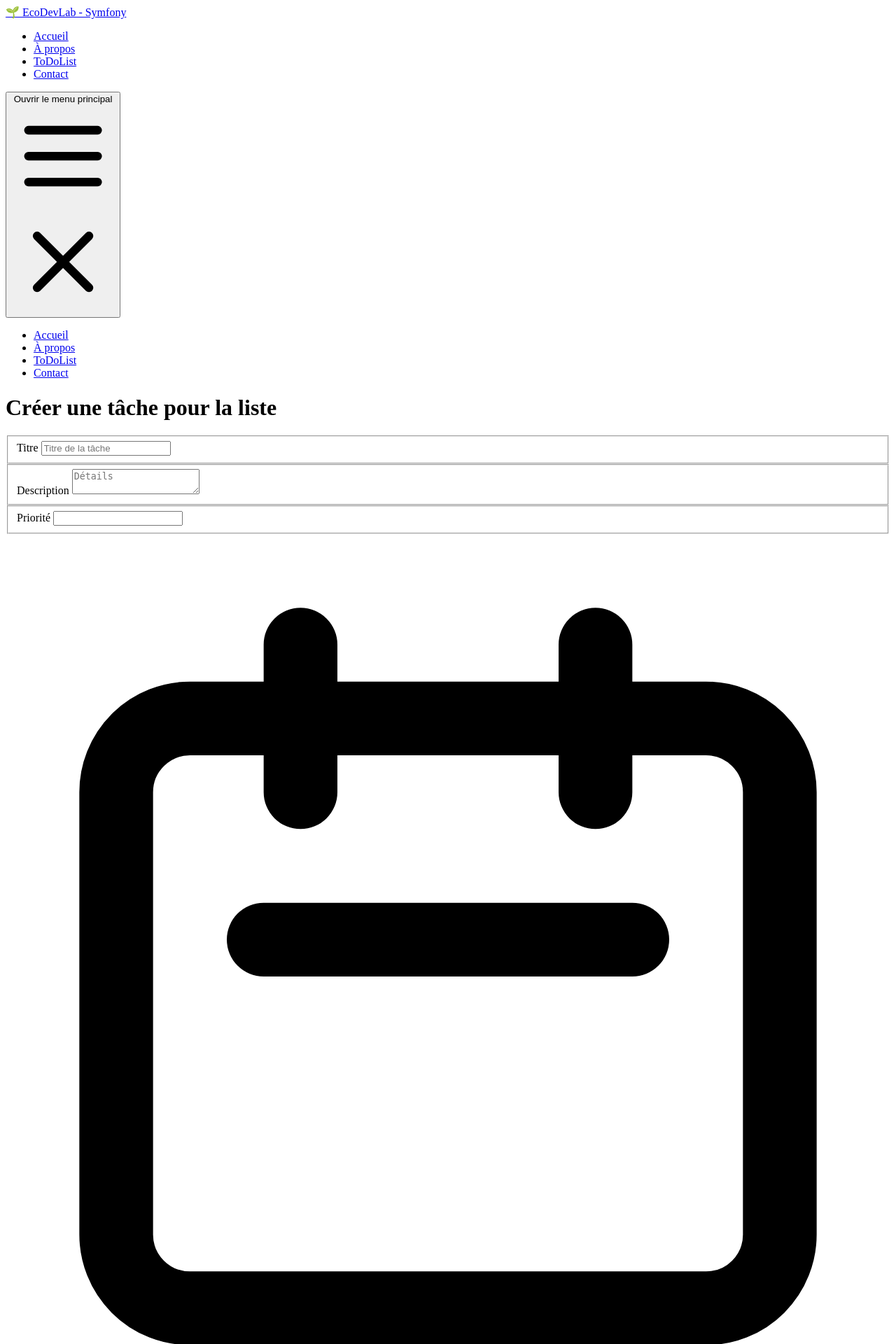
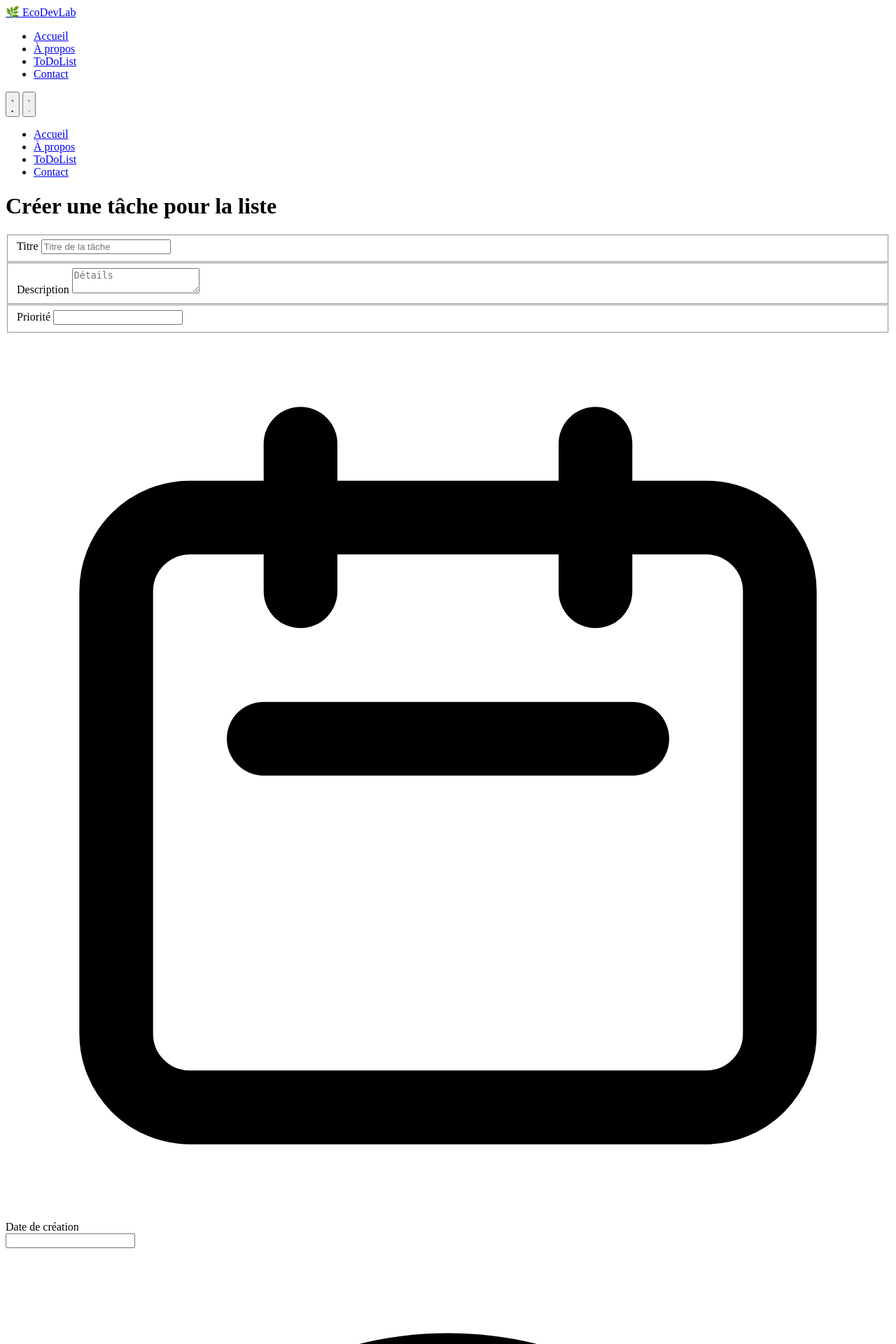
Before and after one commit to OpheliePDev/mini_site, a Symfony app: template templates/task/new.html.twig in a window 1280 px wide. Shown: the top 1920 px of the page at 70% size. Run offline with Twig, Linux system fonts and the light colour scheme; the template is opened without the code that fills it, so the values that code supplies are empty; form fields are guessed from the names that the template uses; some libraries are stand-ins or nearby versions.

Commit message:
Creating Dark Mode

```diff
--- a/assets/app.js
+++ b/assets/app.js
@@ -9,3 +9,4 @@
 // any CSS you import will output into a single css file (app.css in this case)
 import './styles/app.css';
 import './js/burger_menu.js';
+import './js/dark_mode.js';
--- a/templates/base.html.twig
+++ b/templates/base.html.twig
@@ -1,52 +1,63 @@
 <!DOCTYPE html>
-<html lang="fr">
+<html lang="fr" class="notranslate" translate="no">
   <head>
-    <meta charset="UTF-8">
-    <meta name="viewport" content="width=device-width, initial-scale=1.0">
-    <title>{% block title %}Mon site{% endblock %}</title>
-    <meta name="description" content="{% block meta_description %}Application Symfony éco-responsable et minimaliste{% endblock %}">
+    <meta charset="UTF-8" />
+    <meta name="viewport" content="width=device-width, initial-scale=1.0" />
+    <title>{% block title %}EcoDevLab - Symfony{% endblock %}</title>
+    <meta name="description" content="{% block meta_description %}Application Symfony éco-responsable et minimaliste{% endblock %}" />
+    <meta name="theme-color" content="#064e3b" />
+
+    {# 🌗 Thème instantané sans flash #}
+    <script>
+      (() => {
+        const savedTheme = localStorage.getItem("theme");
+        const systemDark = window.matchMedia("(prefers-color-scheme: dark)").matches;
+        const theme = savedTheme ?? (systemDark ? "dark" : "light");
+        if (theme === "dark") document.documentElement.classList.add("dark");
+      })();
+    </script>
     {% block stylesheets %}
       {{ encore_entry_link_tags('app') }}
-    {% endblock%}
+    {% endblock %}
   </head>
-<body class="min-h-screen bg-gray-50 text-gray-800 antialiased">
+  <body class="min-h-screen antialiased">
     <header class="header">
-        <nav class="navbar">
-            <!-- La section agit maintenant comme un conteneur simple -->
-            <section class="nav-section-container max-w-7xl mx-auto px-4 sm:px-6 lg:px-8">
-
-                <!-- Logo -->
-                <a href="{{ path('app_home') }}" class="nav-brand">🌱 EcoDevLab - Symfony</a>
-
-                <!-- Liens du Menu Principal (Desktop) -->
-                <!-- Utilisation de la nouvelle classe CSS 'nav-desktop' -->
-                <ul class="nav-desktop space-x-6 list-none p-0 m-0">
+      <nav class="max-w-7xl mx-auto px-4 sm:px-6 lg:px-8 nav-section-container">
+        {# 🌱 Nom du site à gauche #}
+        <a href="{{ path('app_home') }}" class="nav-brand">
+          🌿 EcoDevLab
+        </a>
+        {# 🌍 Menu + toggle à droite #}
+        <div class="flex items-center space-x-6">
+          <ul class="nav-desktop">
             <li><a href="{{ path('app_home') }}">Accueil</a></li>
             <li><a href="{{ path('about') }}">À propos</a></li>
             <li><a href="{{ path('app_task_list_index') }}">ToDoList</a></li>
             <li><a href="{{ path('contact') }}">Contact</a></li>
           </ul>
-
-                <!-- Bouton Burger (Mobile) -->
-                <!-- Utilisation de la nouvelle classe CSS 'nav-mobile-toggler' -->
-                <span id="menu-button-wrapper" class="nav-mobile-toggler flex items-center">
-                    <button id="menu-button" class="inline-flex items-center justify-center p-2 rounded-xl bg-green-800 text-white hover:bg-green-600 focus:outline-none focus:ring-4 focus:ring-green-400 focus:ring-opacity-50 transition duration-200" aria-expanded="false">
-                        <span class="sr-only">Ouvrir le menu principal</span>
-                        <!-- Icône Burger (Hamburger) -->
-                        <svg id="icon-open" class="block h-6 w-6" xmlns="http://www.w3.org/2000/svg" fill="none" viewBox="0 0 24 24" stroke="currentColor" aria-hidden="true">
+          {# ☀️🌙 Bouton thème #}
+          <button id="theme-toggle" aria-label="Basculer le thème" class="theme-toggle">
+            <svg id="icon-sun" class="absolute w-6 h-6 text-yellow-400 hidden" xmlns="http://www.w3.org/2000/svg" fill="none" viewBox="0 0 24 24" stroke="currentColor" stroke-width="1.8">
+              <circle cx="12" cy="12" r="4" fill="currentColor" />
+              <path stroke-linecap="round" stroke-linejoin="round" d="M12 2v2M12 20v2M4.93 4.93l1.41 1.41M17.66 17.66l1.41 1.41M2 12h2M20 12h2M4.93 19.07l1.41-1.41M17.66 6.34l1.41-1.41" />
+            </svg>
+            <svg id="icon-moon" class="absolute w-6 h-6 text-gray-200 hidden" xmlns="http://www.w3.org/2000/svg" fill="currentColor" viewBox="0 0 24 24">
+              <path d="M21.75 15.002A9 9 0 0112 3a9.003 9.003 0 000 18 9 9 0 009.75-5.998z" />
+            </svg>
+          </button>
+          {# 🍔 Menu mobile #}
+          <button id="menu-toggle" class="nav-mobile-toggler">
+            <svg id="icon-open" class="block h-6 w-6" xmlns="http://www.w3.org/2000/svg" fill="none" viewBox="0 0 24 24" stroke="currentColor">
               <path stroke-linecap="round" stroke-linejoin="round" stroke-width="2" d="M4 6h16M4 12h16M4 18h16" />
             </svg>
-                        <!-- Icône Croix (Close) -->
-                        <svg id="icon-close" class="hidden h-6 w-6" xmlns="http://www.w3.org/2000/svg" fill="none" viewBox="0 0 24 24" stroke="currentColor" aria-hidden="true">
+            <svg id="icon-close" class="hidden h-6 w-6" xmlns="http://www.w3.org/2000/svg" fill="none" viewBox="0 0 24 24" stroke="currentColor">
               <path stroke-linecap="round" stroke-linejoin="round" stroke-width="2" d="M6 18L18 6M6 6l12 12" />
             </svg>
           </button>
-                </span>
-            </section>
-
-            <!-- Menu Mobile (Affiché/Caché par JavaScript) -->
-            <!-- Utilisation de la nouvelle classe CSS 'nav-mobile-dropdown' -->
-            <nav id="mobile-menu" class="nav-mobile-dropdown hidden">
+        </div>
+      </nav>
+      {# Utilise la classe .nav-mobile-dropdown, en gardant 'hidden' pour la gestion JavaScript. J'ai ajouté dark:bg-green-900 à la suite pour garantir le mode sombre. #}
+      <nav id="mobile-menu" class="hidden nav-mobile-dropdown dark:bg-green-900">
         <ul class="nav-mobile-list">
           <li><a href="{{ path('app_home') }}" class="nav-mobile-link">Accueil</a></li>
           <li><a href="{{ path('about') }}" class="nav-mobile-link">À propos</a></li>
@@ -54,30 +65,11 @@
           <li><a href="{{ path('contact') }}" class="nav-mobile-link">Contact</a></li>
         </ul>
       </nav>
-        </nav>
     </header>
-
-    <main class="main-content">
-        {% block body %}
-        {% endblock %}
-    </main>
-
+    <main class="main-content-wrapper">{% block body %}{% endblock %}</main>
     <footer class="footer">
-        {% if site.logo %}
-            <figure class="footer-logo">
-                <img src="{{ site.logo }}" alt="{{ site.name }}" class="footer-logo__img">
-            </figure>
-        {% endif %}
-        <p>&copy; {{ site.name }} - {{ "now"|date("Y") }}</p>
-        <p>
-            Contact :
-            <a href="mailto:{{ site.email }}">{{ site.email }}</a>
-        </p>
+      <p>&copy; EcoDevLab - {{ "now"|date("Y") }}</p>
     </footer>
-
-    {#
-       Inclusion du script JS via Encore.
-    #}
     {% block javascripts %}
       {{ encore_entry_script_tags('app') }}
     {% endblock %}
--- a/templates/home/index.html.twig
+++ b/templates/home/index.html.twig
@@ -10,7 +10,7 @@
     </section>
     <section class="about-me">
         <h2>À propos de moi</h2>
-        <p>En tant que développeuse Symfony, je suis passionnée par les solutions durables et performantes. Mon objectif est de créer des sites et/ou applications optimisées, accessibles et éco-responsables.</p>
+        <p>En tant que développeuse Symfony, je suis passionnée par les solutions durables et performantes. Mon objectif est de créer des sites et/ou applications optimisées, accessibles et éco-responsables au maximum.</p>
     </section>
     <section class="featured-projects">
         <h2>Projets récents</h2>
```
Also changed, not shown: assets/js/burger_menu.js (+13 -0 lines), assets/js/dark_mode.js (added, +25 -0 lines), assets/styles/components.css (+83 -1 lines), tailwind.config.js (added, +12 -0 lines). Lines whose indentation alone changed are shown as unchanged.
